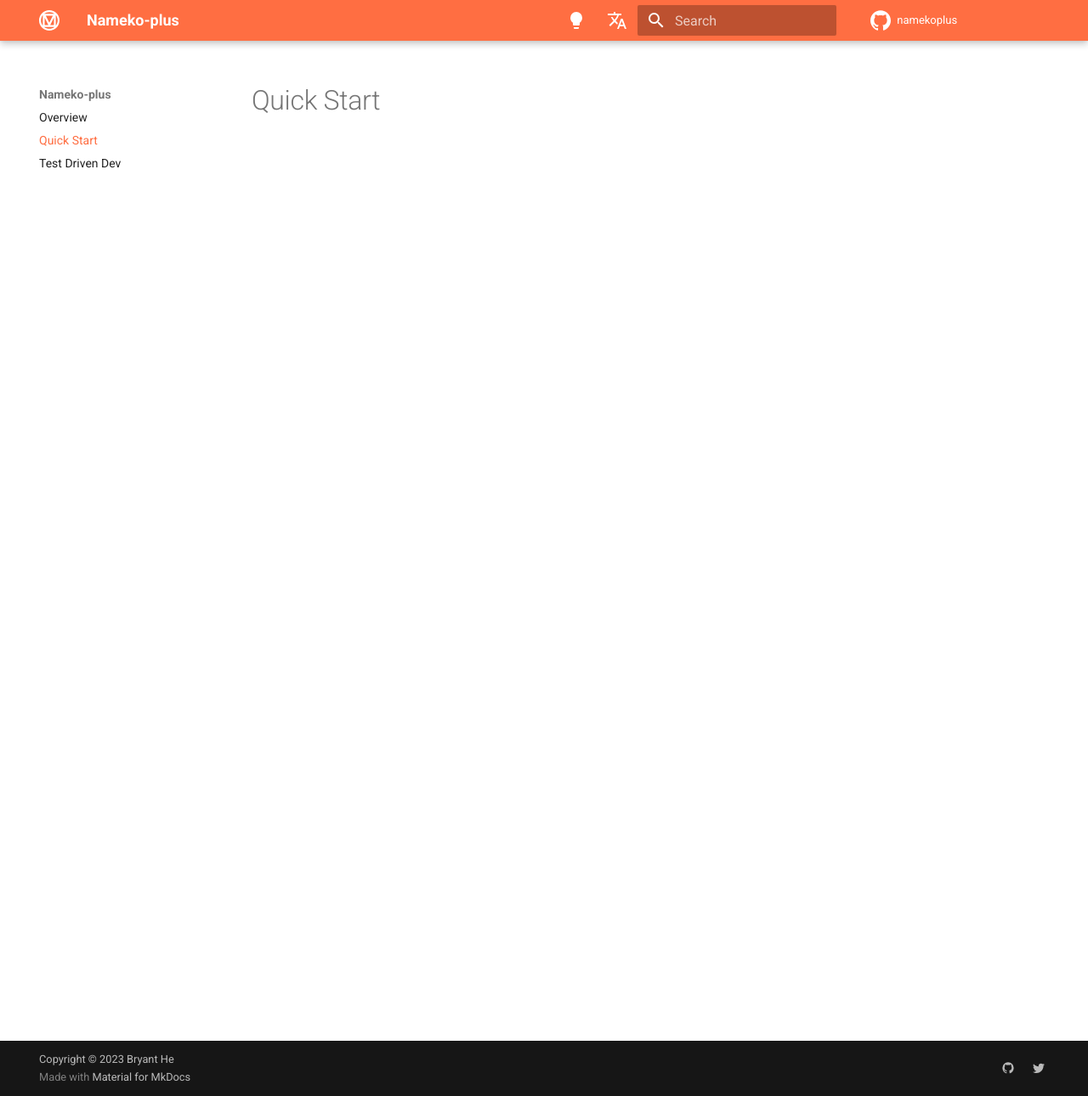
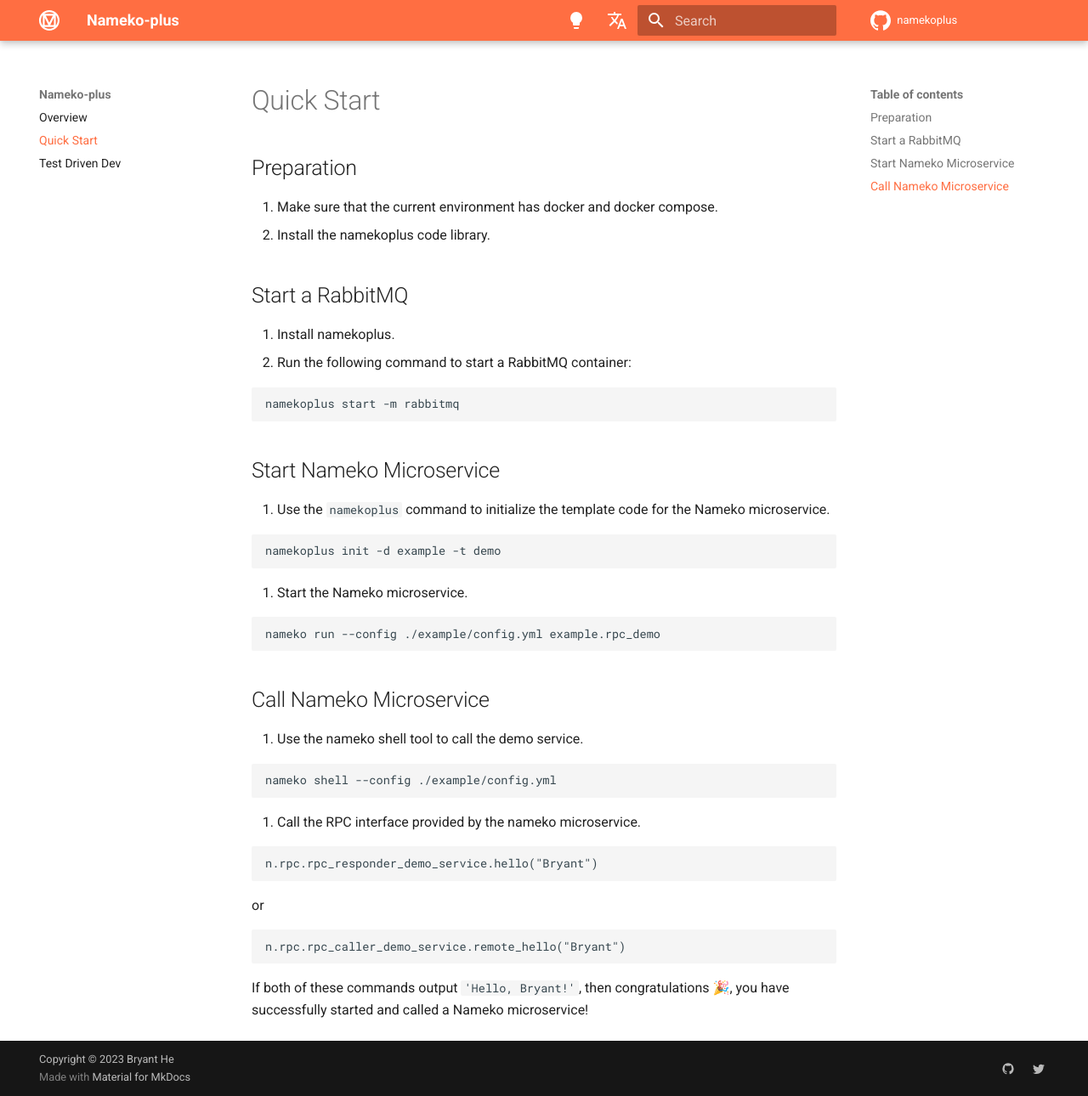
Before and after one commit to Bryanthelol/nameko-plus-doc-en, an MkDocs documentation site: the page built from docs/Quick Start.md, in a window 1280 px wide and 1290 px high. Shown: the whole window at 85% size. Built offline with MkDocs 1.6.1 and Material for MkDocs 9.7.7, drawn with Linux system fonts in a browser that asks for light colours; comment, search, counter and statistics services are not loaded.

Commit message:
update doc

````diff
--- a/docs/Quick Start.md
+++ b/docs/Quick Start.md
@@ -4,3 +4,53 @@ hide:
 ---
 
 # Quick Start
+
+## Preparation
+
+1. Make sure that the current environment has docker and docker compose.
+2. Install the namekoplus code library.
+
+## Start a RabbitMQ
+
+1. Install namekoplus.
+2. Run the following command to start a RabbitMQ container:
+
+```bash
+namekoplus start -m rabbitmq
+```
+
+## Start Nameko Microservice
+
+1. Use the `namekoplus` command to initialize the template code for the Nameko microservice.
+
+```
+namekoplus init -d example -t demo
+```
+
+2. Start the Nameko microservice.
+
+```
+nameko run --config ./example/config.yml example.rpc_demo
+```
+
+## Call Nameko Microservice
+
+1. Use the nameko shell tool to call the demo service.
+
+```
+nameko shell --config ./example/config.yml
+```
+
+2. Call the RPC interface provided by the nameko microservice.
+
+```
+n.rpc.rpc_responder_demo_service.hello("Bryant")
+```
+
+or
+
+```
+n.rpc.rpc_caller_demo_service.remote_hello("Bryant")
+```
+
+If both of these commands output `'Hello, Bryant!'`, then congratulations 🎉, you have successfully started and called a Nameko microservice!
````
